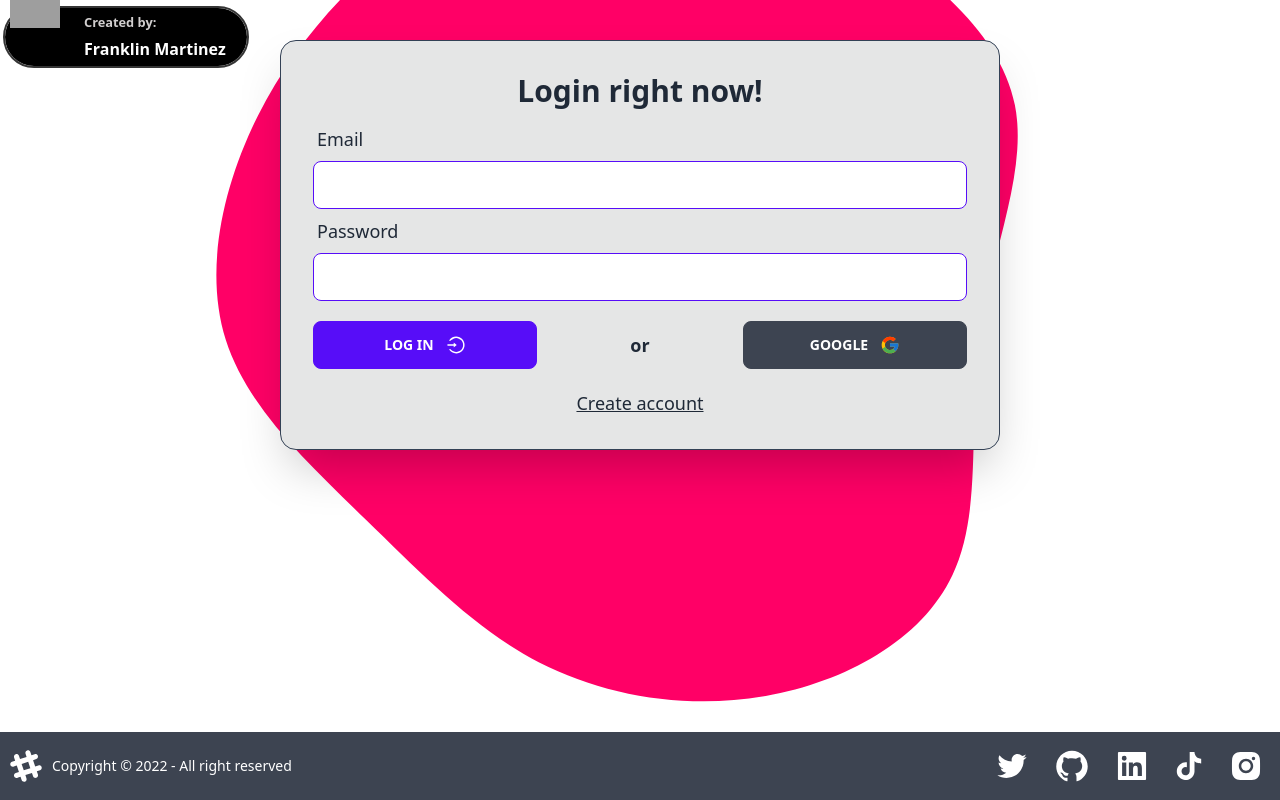
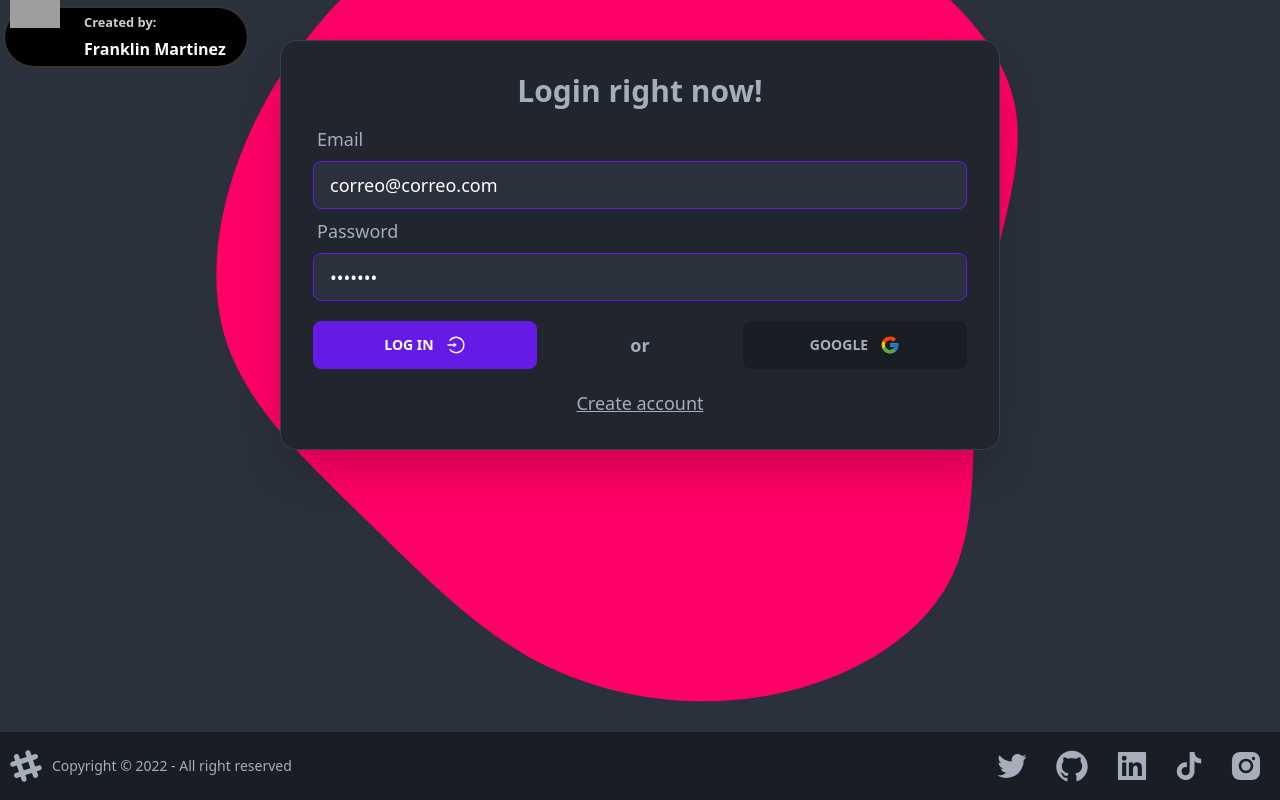
Before and after one commit to Franklin361/journal-app, a React (Vite) app: page /auth/login in a window 1280 px wide. Built offline with nearby package versions, Linux system fonts and the light colour scheme; no server answers; grey boxes are pictures that could not be loaded.

Commit message:
[STYLE] set only dark theme

```diff
--- a/tailwind.config.js
+++ b/tailwind.config.js
@@ -6,8 +6,11 @@ module.exports = {
     "./src/**/*.{vue,js,ts,jsx,tsx}",
   ],
   theme: {
-    extend: {},
+    extend: { },
   },
   plugins: [require("daisyui")],
-
+  daisyui: {
+    themes: ["dark"],
+    darkTheme: "dark",
+  },
 }
```
